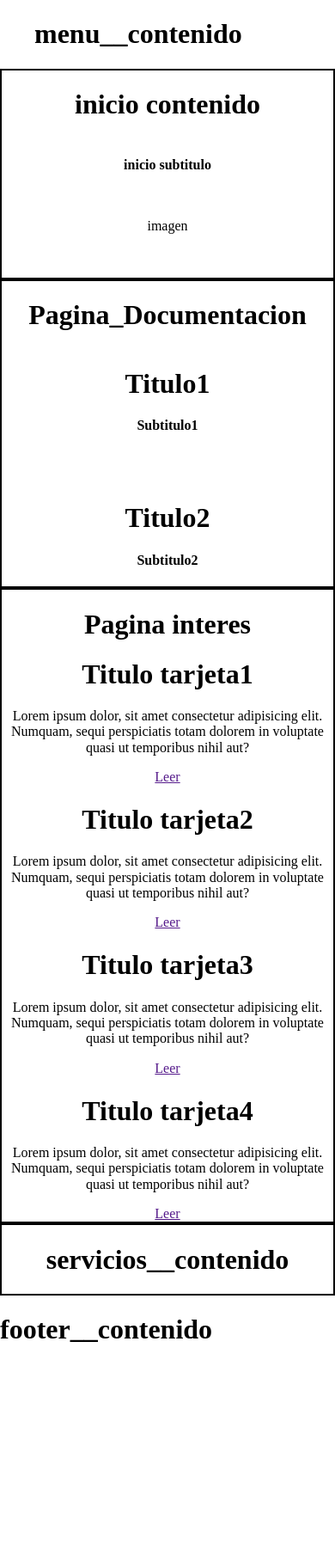
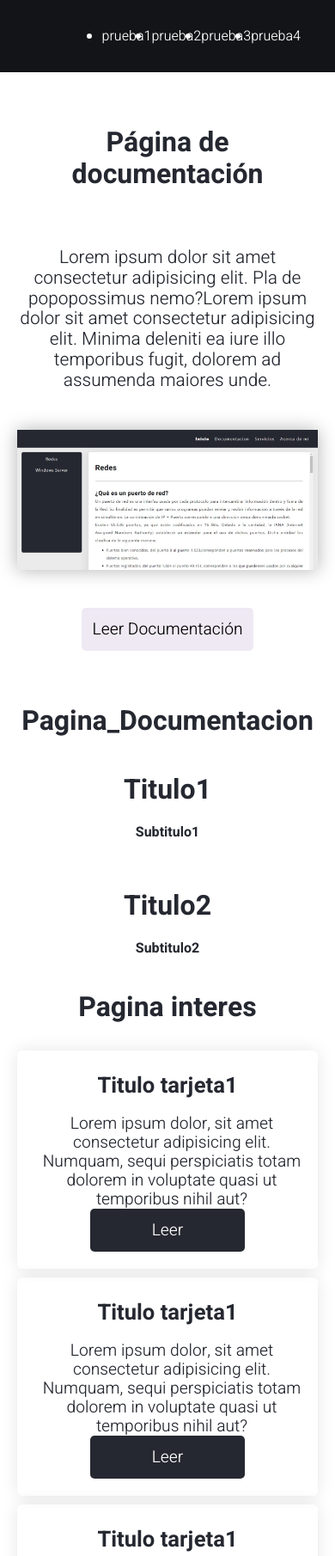
Before and after one commit to Zackperez/nuevo-documentacion, a plain HTML site: page index.html in a window 390 px wide. Shown: the top 1810 px of the page at 86% size. Before the commit the page ends 1587 px from the top, so only its background shows below. Drawn offline with Linux system fonts and the light colour scheme.

Commit message:
Add files via upload

```diff
--- a/css/estilos-index.css
+++ b/css/estilos-index.css
@@ -1,10 +1,62 @@
 @import url(normalize.css);
+@import url('https://fonts.googleapis.com/css2?family=Heebo:wght@300;700&display=swap');
+
+*{
+    font-family: 'Heebo', sans-serif;
+    color: #252830
+
+}
 
 /* Seccion de intereses INICIO*/
 
-.tarjeta1, .tarjeta2 , .tarjeta3, .tarjeta4{
-
+.tarjeta{
+    box-shadow: 0px 0px 20px 0px rgb(0 0 0 / 10%);
+    padding: 10px 0px 20px 0px;
+    display: grid;
+    justify-items: center;
+    border-radius: 6px;
 }
 
+.tarjeta__titulo{
+    font-size: 1.6em;
+}
 
+.tarjeta__parrafo {
+    font-size: 1.2em;
+}
+
+.tarjeta__cuerpo {
+    padding: 0px 10px 0px 20px;
+}
+
+.tarjeta-final{
+    background-color: #252830;
+    display: grid;
+    height: 50px;
+    width: 180px;
+    border-radius: 5px;
+    align-items: center;
+    text-align: center;
+}
+
+.tarjeta:hover{
+    background-color: #efe9f4;
+}
+
+.tarjeta-final a{
+    color: white;
+    text-decoration: none;
+    font-size: 1.2em;
+    text-transform: capitalize;
+}
 /* Seccion de intereses FIN*/
+
+
+
+
+@media only screen and (max-width: 600px) {
+    *{
+        font-size: 16px;
+
+    }
+}
--- a/css/grillas-index.css
+++ b/css/grillas-index.css
@@ -5,11 +5,16 @@
     grid-template-columns: 1fr;
     grid-template-rows: auto;
     grid-template-areas:
+        "menu"
         "inicio"
         "documentacion"
         "interes"
         "servicios";
     text-align: center;
+}
+
+.pagina_menu {
+    grid-area: menu;
 }
 
 .pagina__inicio {
@@ -28,22 +33,108 @@
     grid-area: servicios;
 }
 
-/*.inicio__contenedor, .documentacion__contenedor, .interes__contenedor, .servicios__contenedor{
-
-}*/
-
 .inicio__contenido,
 .documentacion__contenido,
 .interes__contenido,
 .servicios__contenido {
     display: flex;
     flex-direction: column;
-    border: 2px solid #000;
 }
 
 @media only screen and (max-width: 600px) {
 
+    *{
+        padding: 0px;
+        margin: 0px;
+    }
+
+
+
+    .menu-principal__contenido {
+        background-color: #131417;
+        align-items: center;
+        height: 10vh;
+        display: flex;
+        justify-content: end;
+            padding: 0px 40px 0px 40px;
+
+    }
+
+    .menu-principal__item{
+        color: white;
+    }
+
+    .inicio__contenido {
+        display: grid;
+        grid-template-areas:
+            "titulo"
+            "parrafo"
+            "imagen"
+            "boton";
+        height: 80vh;
+        grid-template-columns: 1fr;
+        grid-template-rows: auto;
+        justify-items: center;
+        align-items: center;
+        padding: 20px;
+    }
+
+    .inicio-titulo {
+        grid-area: titulo;
+    }
+
+    .inicio-imagen {
+        grid-area: imagen;
+
+    }
+
+    .inicio-parrafo {
+        grid-area: parrafo;
+    }
+
+    .inicio-boton {
+        grid-area: boton;
+    }
+
+    .inicio__titulo {
+        font-size: 2em;
+    }
+
+    .inicio__subtitulo {
+        font-size: 1.3em;
+        font-weight: lighter;
+    }
+
+    .inicio__imagen {
+        height: auto;
+        width: 100%;
+        box-shadow: 0px 0px 20px 0px rgb(0 0 0 / 30%);
+    }
+
+    .inicio-imagen {
+        display: flex;
+        justify-content: center;
+    }
+
+    .inicio-boton {
+        background-color: #efe9f4;
+        display: grid;
+        height: 50px;
+        width: 200px;
+        border-radius: 5px;
+        align-items: center;
+        text-align: center;
+    }
+
+    .inicio__link {
+        color: black;
+        text-decoration: none;
+        font-size: 1.2em;
+        text-transform: capitalize;
+    }
+
     .interes__contenedor {
+        display: grid;
         grid-template-areas:
             "titulo"
             "tarjeta1"
@@ -53,6 +144,8 @@
 
         grid-template-columns: 1fr;
         grid-template-rows: auto;
+        padding: 20px;
+        row-gap: 10px;
     }
 
     .interes__titulo {
--- a/index.html
+++ b/index.html
@@ -18,7 +18,10 @@
         <div class="pagina__menu">
             <nav class="menu-principal__contenedor">
                 <ul class="menu-principal__contenido">
-                    <h1>menu__contenido</h1>
+                    <li class="menu-principal__item">prueba1</li>
+                    <li class="menu-principal__item">prueba2</li>
+                    <li class="menu-principal__item">prueba3</li>
+                    <li class="menu-principal__item">prueba4</li>
                 </ul>
             </nav>
         </div>
@@ -30,11 +33,23 @@
             <section class="pagina__inicio">
                 <div class="inicio__contenido">
 
-                    <h1 class="inicio__titulo">inicio contenido</h1>
-                    <h4 class="inicio__subtitulo">inicio subtitulo</h4>
-                    <figure class="inicio-imagen__contenido">
-                        <p>imagen</p>
-                        <img src="" alt="" class="inicio__imagen">
+                    <div class="incio-titulo">
+                        <h1 class="inicio__titulo">Página de documentación</h1>
+                    </div>
+
+                    <div class="inicio-parrafo">
+                        <h4 class="inicio__subtitulo">Lorem ipsum dolor sit amet consectetur adipisicing elit. Pla de
+                            popopossimus nemo?Lorem ipsum dolor sit amet consectetur adipisicing elit. Minima deleniti
+                            ea
+                            iure illo temporibus fugit, dolorem ad assumenda maiores unde.</h4>
+                    </div>
+
+                    <div class="inicio-boton">
+                        <a class="inicio__link" href="documentacion.html">Leer documentación</a>
+                    </div>
+
+                    <figure class="inicio-imagen">
+                        <img src="/img/WebDocumentacion.jpeg" alt="" class="inicio__imagen">
                     </figure>
 
                 </div>
@@ -72,46 +87,65 @@
                             <h1>Pagina interes</h1>
                         </div>
 
-                        <div class="tarjeta1">
-                            <h1 class="tarjeta1__titulo">Titulo tarjeta1</h1>
-                            <p class="tarjeta1__parrafo">Lorem ipsum dolor, sit amet consectetur adipisicing elit.
-                                Numquam, sequi perspiciatis totam dolorem in voluptate quasi ut temporibus nihil aut?
-                            </p>
-                            <div class="tarjeta1-final">
-                                <a href="" class="tarjeta1__boton">Leer</a>
+                        <div class="tarjeta">
+                            <div class="tarjeta__cabeza">
+                                <h1 class="tarjeta__titulo">Titulo tarjeta1</h1>
+                            </div>
+                            <div class="tarjeta__cuerpo">
+                                <p class="tarjeta__parrafo">Lorem ipsum dolor, sit amet consectetur adipisicing elit.
+                                    Numquam, sequi perspiciatis totam dolorem in voluptate quasi ut temporibus nihil
+                                    aut?
+                                </p>
+                            </div>
+                            <div class="tarjeta-final">
+                                <a href="" class="tarjeta__boton">Leer</a>
                             </div>
                         </div>
 
-                        <div class="tarjeta2">
-                            <h1 class="tarjeta2__titulo">Titulo tarjeta2</h1>
-                            <p class="tarjeta2__parrafo">Lorem ipsum dolor, sit amet consectetur adipisicing elit.
-                                Numquam, sequi perspiciatis totam dolorem in voluptate quasi ut temporibus nihil aut?
-                            </p>
-                            <div class="tarjeta2-final">
-                                <a href="" class="tarjeta2__boton">Leer</a>
+                        <div class="tarjeta">
+                            <div class="tarjeta__cabeza">
+                                <h1 class="tarjeta__titulo">Titulo tarjeta1</h1>
+                            </div>
+                            <div class="tarjeta__cuerpo">
+                                <p class="tarjeta__parrafo">Lorem ipsum dolor, sit amet consectetur adipisicing elit.
+                                    Numquam, sequi perspiciatis totam dolorem in voluptate quasi ut temporibus nihil
+                                    aut?
+                                </p>
+                            </div>
+                            <div class="tarjeta-final">
+                                <a href="" class="tarjeta__boton">Leer</a>
                             </div>
                         </div>
 
-                        <div class="tarjeta3">
-                            <h1 class="tarjeta3__titulo">Titulo tarjeta3</h1>
-                            <p class="tarjeta3__parrafo">Lorem ipsum dolor, sit amet consectetur adipisicing elit.
-                                Numquam, sequi perspiciatis totam dolorem in voluptate quasi ut temporibus nihil aut?
-                            </p>
-                            <div class="tarjeta3-final">
-                                <a href="" class="tarjeta3__boton">Leer</a>
+                        <div class="tarjeta">
+                            <div class="tarjeta__cabeza">
+                                <h1 class="tarjeta__titulo">Titulo tarjeta1</h1>
+                            </div>
+                            <div class="tarjeta__cuerpo">
+                                <p class="tarjeta__parrafo">Lorem ipsum dolor, sit amet consectetur adipisicing elit.
+                                    Numquam, sequi perspiciatis totam dolorem in voluptate quasi ut temporibus nihil
+                                    aut?
+                                </p>
+                            </div>
+                            <div class="tarjeta-final">
+                                <a href="" class="tarjeta__boton">Leer</a>
                             </div>
                         </div>
 
-                        <div class="tarjeta4">
-                            <h1 class="tarjeta4__titulo">Titulo tarjeta4</h1>
-                            <p class="tarjeta4__parrafo">Lorem ipsum dolor, sit amet consectetur adipisicing elit.
-                                Numquam, sequi perspiciatis totam dolorem in voluptate quasi ut temporibus nihil aut?
-                            </p>
-                            <div class="tarjeta4-final">
-                                <a href="" class="tarjeta4__boton">Leer</a>
+                        <div class="tarjeta">
+                            <div class="tarjeta__cabeza">
+                                <h1 class="tarjeta__titulo">Titulo tarjeta1</h1>
+                            </div>
+                            <div class="tarjeta__cuerpo">
+                                <p class="tarjeta__parrafo">Lorem ipsum dolor, sit amet consectetur adipisicing elit.
+                                    Numquam, sequi perspiciatis totam dolorem in voluptate quasi ut temporibus nihil
+                                    aut?
+                                </p>
+                            </div>
+                            <div class="tarjeta-final">
+                                <a href="" class="tarjeta__boton">Leer</a>
                             </div>
                         </div>
-
 
                     </div>
 
```
